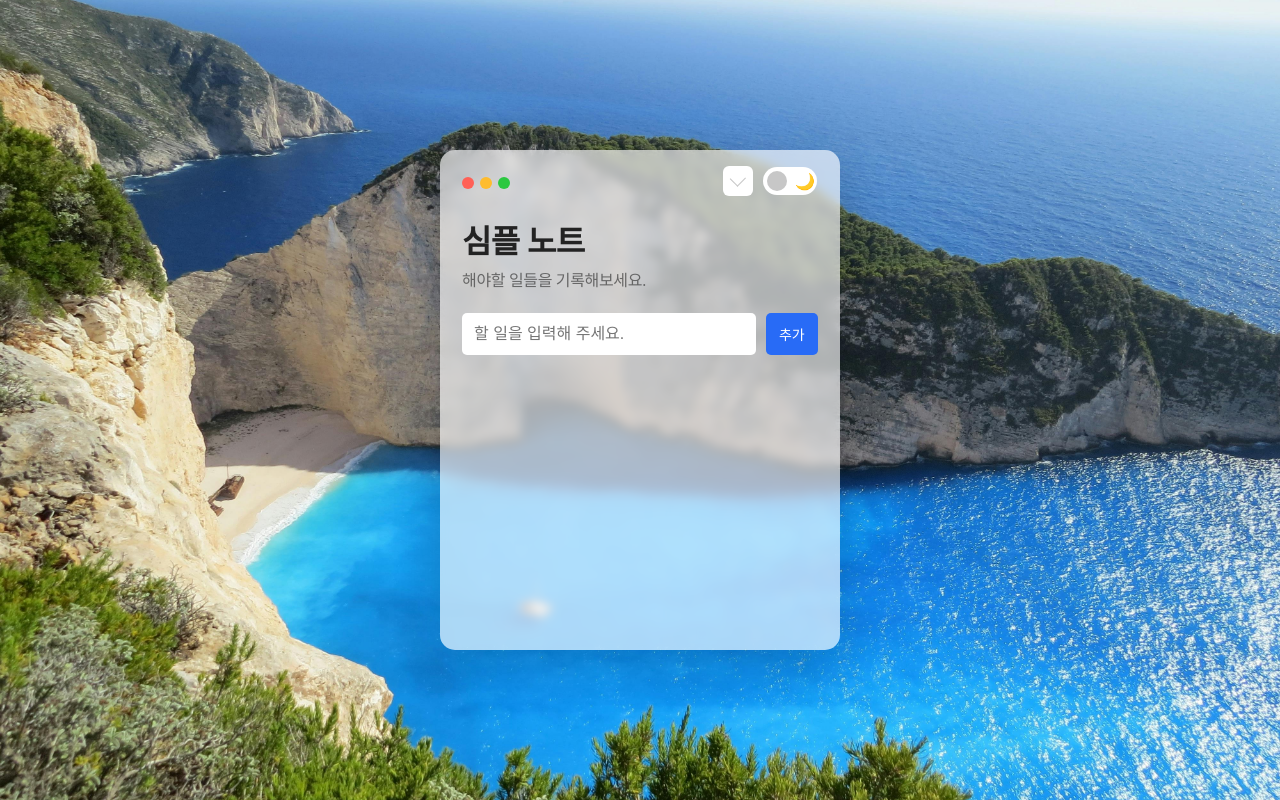
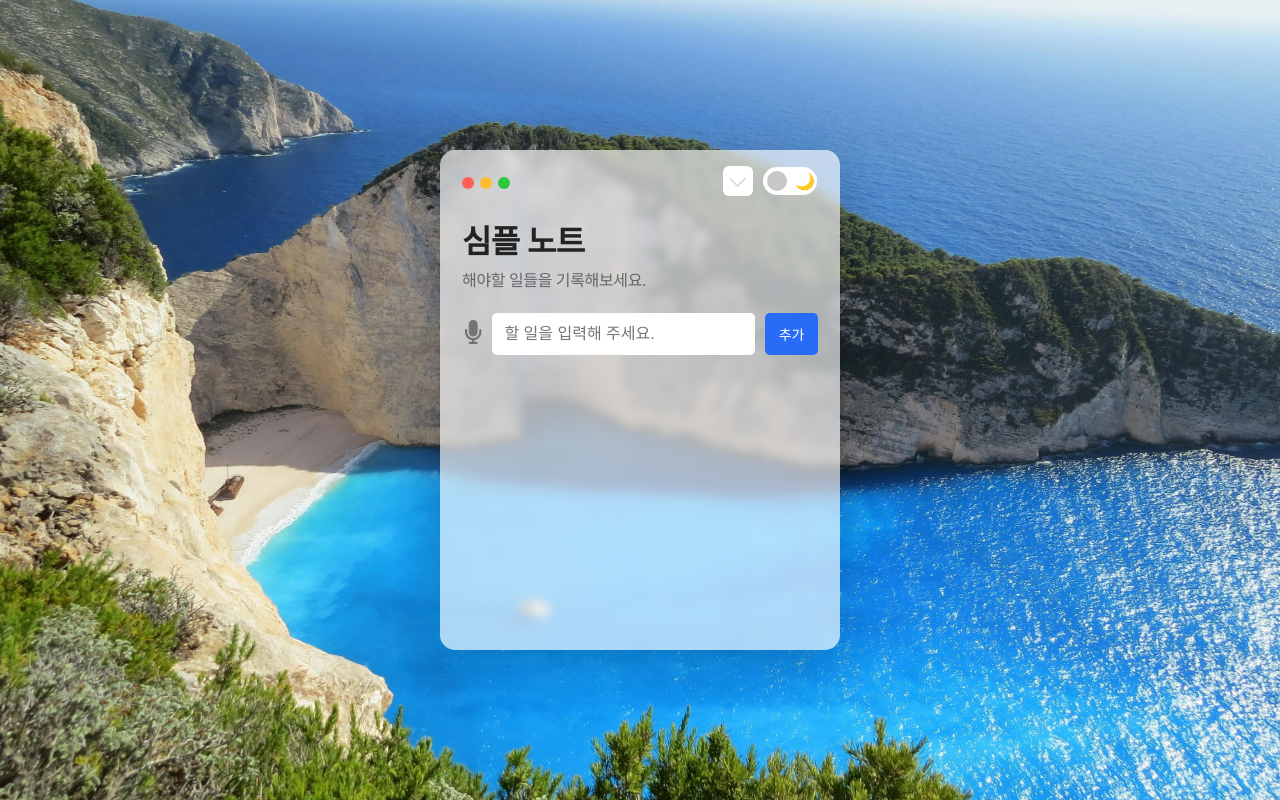
Before and after one commit to wwowww/projects, a React (Vite) app in the folder apps/todo-app/: page / in a window 1280 px wide. Built offline with nearby package versions, Linux system fonts and the light colour scheme; what recoil-persist would draw is missing.

Commit message:
feat. web speech api 적용

```diff
--- a/apps/todo-app/src/components/organisms/todo/TodoInput/TodoInput.tsx
+++ b/apps/todo-app/src/components/organisms/todo/TodoInput/TodoInput.tsx
@@ -1,8 +1,12 @@
-import { ChangeEvent, KeyboardEventHandler, useCallback, useState } from 'react';
+import { ChangeEvent, KeyboardEventHandler, useCallback, useEffect, useState } from 'react';
 import { v4 } from "uuid";
 import Button from '@/components/atoms/Button/Button';
+import Typography from '@/components/atoms/Typography/Typography';
+import useSpeechToText from '@/hooks/useSpeechToText';
 import style from "./TodoInput.module.scss"
-import Typography from '@/components/atoms/Typography/Typography';
+
+import MicrophoneIcon from "@/assets/images/icon/svg/microphone.svg?react";
+import MicrophoneSlashIcon from "@/assets/images/icon/svg/microphone-slash.svg?react";
 
 export type Props = {
   addTodo: (todo: Todo) => void;
@@ -14,19 +18,25 @@ export type Props = {
 const Input = ({addTodo, placeholder, errorMessage, ref}: Props) => {
   const [input, setInput] = useState<string>('');
   const [showErrorMessage, setShowErrorMessage] = useState<boolean>(false);
+  const { transcript, listening, toggleListening, resetTranscript } = useSpeechToText();
 
   const handleInputChange = useCallback((e: ChangeEvent<HTMLInputElement>) => {
     setInput(e.target.value);
     e && setShowErrorMessage(false);
-  }, []);
+  }, [transcript]);
 
   const handleAddTodo = useCallback(() => {
     if (!input) return setShowErrorMessage(true);
 
     addTodo({ id: v4(), title: input, isDone: false });
     setInput('');
+    resetTranscript();
     setShowErrorMessage(false);
   },[addTodo, input]);
+
+  useEffect(() => {
+    if (transcript) setInput(transcript);
+  }, [transcript]);
 
   const handleKeyDown: KeyboardEventHandler<HTMLInputElement> = useCallback((e) => {
     if (e.keyCode === 229) return;
@@ -36,6 +46,14 @@ const Input = ({addTodo, placeholder, errorMessage, ref}: Props) => {
   return (
     <div className={style.todoInput}>
       <div className={style.wrap}>
+        <div className={style.flex}>
+          <Button onClick={toggleListening} className={style.buttonIcon}>
+            {
+            listening
+              ? <MicrophoneSlashIcon className={style.microphoneSlash} />
+              : <MicrophoneIcon className={style.microphone} />
+            }
+          </Button>
           <input
             ref={ref}
             value={input}
@@ -44,9 +62,12 @@ const Input = ({addTodo, placeholder, errorMessage, ref}: Props) => {
             className={style.input}
             placeholder={placeholder ?? "할 일을 입력해 주세요."}
           />
+        </div>
         <Button type="button" onClick={handleAddTodo} className={style.button}>
           추가
         </Button>
+
+
       </div>
       {showErrorMessage && (
         <Typography className="label-12-100-600" color="#FF5834">
--- /dev/null
+++ b/apps/todo-app/src/hooks/useSpeechToText.ts
@@ -0,0 +1,17 @@
+import SpeechRecognition, { useSpeechRecognition } from 'react-speech-recognition';
+
+const useSpeechToText = () => {
+  const { transcript, listening, resetTranscript } = useSpeechRecognition();
+
+  const toggleListening = () => {
+    if (listening) {
+      SpeechRecognition.stopListening();
+    } else {
+      SpeechRecognition.startListening({ language: 'ko-KR', continuous: true });
+    }
+  }
+
+  return { transcript, listening, toggleListening, resetTranscript };
+};
+
+export default useSpeechToText;
```
Lines whose indentation alone changed are shown as unchanged.
